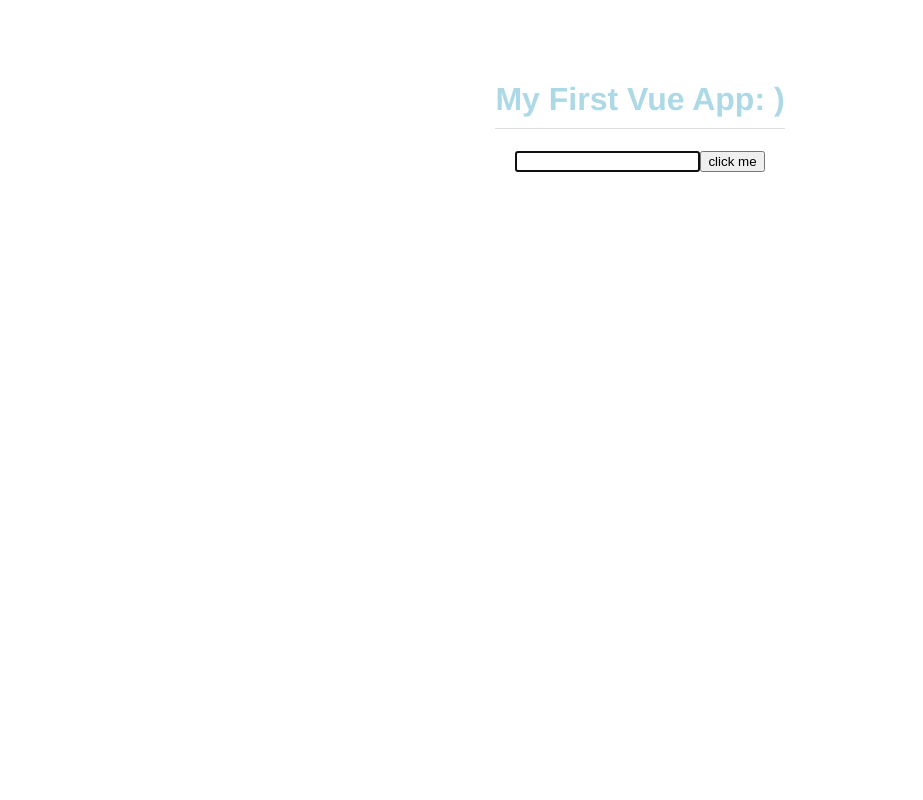
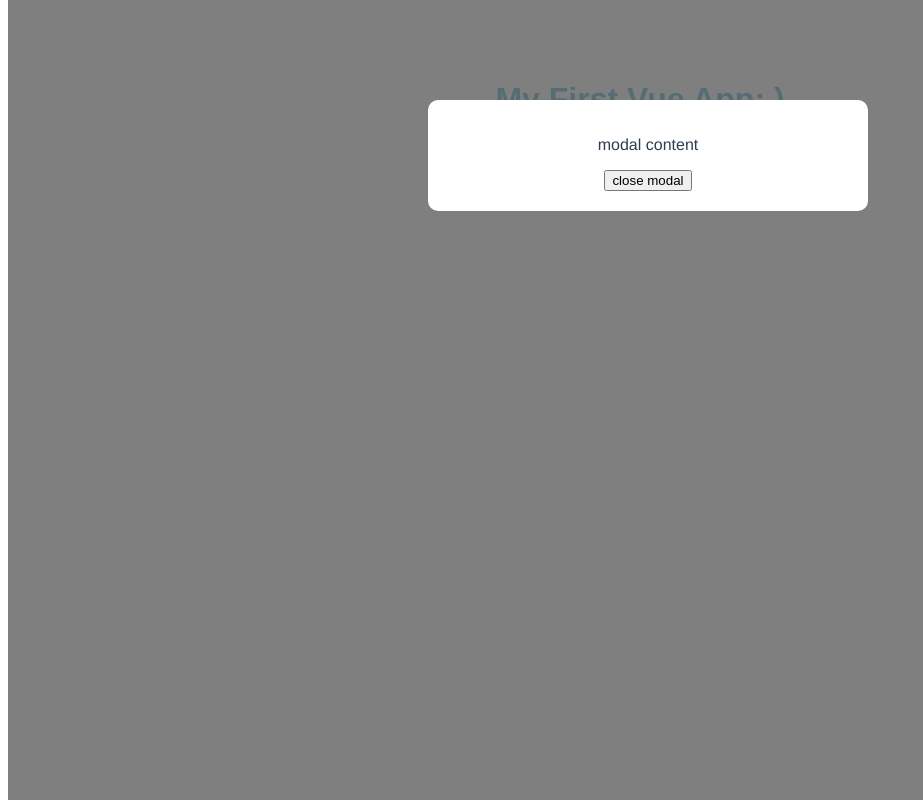
Before and after one commit to gwh-reckless/VUE-CLI, a Vue app in the folder modal-project/: page / in a window 1280 px wide. Both pictures are taken after a click on the button "click me". Shown: the whole page, without its empty margins (0-923 px from the left). Built offline with nearby package versions, Linux system fonts and the light colour scheme.

Commit message:
4. Multiple Components

```diff
--- a/modal-project/src/App.vue
+++ b/modal-project/src/App.vue
@@ -4,24 +4,31 @@
   <!-- define a ref called boo here -->
   <input type="text" ref="boo">
   <button @click="handleClick">click me</button>
+  <Modal v-if="showModal"/>
 </template>
 
 <script>
 import HelloWorld from './components/HelloWorld.vue';
+import Modal from "./components/Modal.vue";
 
 export default {
   name: 'App',
   data(){
     return {
-      title: 'My First Vue App: )'
+      title: 'My First Vue App: )',
+      showModal: false
     }
   },
   methods: {
     handleClick(){
       // use the ref called boo
-      this.$refs.boo.classList.add('active')
-      this.$refs.boo.focus();
+      // this.$refs.boo.classList.add('active')
+      // this.$refs.boo.focus();
+      this.showModal = true;
     }
+  },
+  components: {
+    Modal
   }
 };
 </script>
--- /dev/null
+++ b/modal-project/src/components/Modal.vue
@@ -0,0 +1,37 @@
+<template>
+    <div class="backdrop">
+        <div class="modal">
+            <p>
+                modal content
+            </p>
+            <!-- How should we close it??? -->
+            <button>
+                close modal
+            </button>
+        </div>
+    </div>
+</template>
+
+<script>
+export default {
+    name: 'Modal',
+}
+
+</script>
+
+<style>
+    .modal {
+        width: 400px;
+        padding: 20px;
+        margin: 100px auto;
+        background: white;
+        border-radius: 10px;
+    }
+    .backdrop {
+        top: 0;
+        position: fixed;
+        background: rgba(0, 0, 0, 0.5);
+        width: 100%;
+        height: 100%;
+    }
+</style>
```
